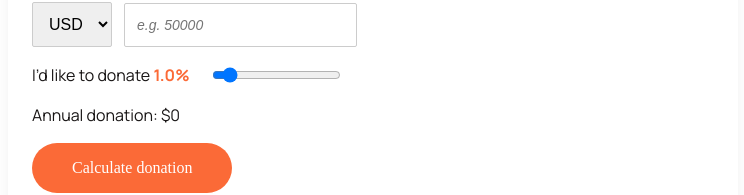
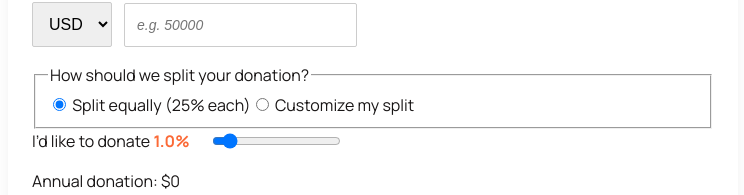
Before and after one commit to MatzAndersson/impact-calculator, a React (Vite) app in the folder impact-calculator-react/: page / in a window 1280 px wide. Shown: the part 163-358 px from the top of the page, without its empty margins (267-1011 px from the left). Built offline with nearby package versions, Linux system fonts and the light colour scheme.

Commit message:
Added toogle button for charities percentage allocation

```diff
--- a/impact-calculator-react/src/pages/ImpactCalculatorPage.jsx
+++ b/impact-calculator-react/src/pages/ImpactCalculatorPage.jsx
@@ -1,17 +1,25 @@
-import { useState, } from "react";
+import { useState } from "react";
 import useCalculatorInputs from "../hooks/useCalculatorInputs";
 import { InputTabs } from "../components/calculator/InputTabs";
 import { AnnualForm } from "../components/calculator/AnnualForm";
 import { MonthlyForm } from "../components/calculator/MonthlyForm";
 import { LifetimeForm } from "../components/calculator/LifetimeForm";
 import { CharityCards } from "../components/CharityCards";
+import { CHARITIES } from "../data/charityData";
 //import { ImpactSummary } from "../components/ImpactSummary";
 import pageStyles from "./ImpactCalculatorPage.module.css";
-
 
 export default function ImpactCalculatorPage() {
   const { inputs, update } = useCalculatorInputs();
   const [calculatedDonation, setCalculatedDonation] = useState(0);
+
+  const [mode, setMode] = useState("equal");
+  const [allocations, setAllocations] = useState(() =>
+    CHARITIES.reduce(
+      (acc, c) => ({ ...acc, [c.id]: 100 / CHARITIES.length }),
+      {}
+    )
+  );
 
   const handleCalculate = () => {
     let donation = 0;
@@ -24,8 +32,7 @@ export default function ImpactCalculatorPage() {
     } else if (inputs.mode === "lifetime") {
       const years = Math.max(0, inputs.retirementAge - inputs.currentAge);
       const r = Math.max(0.000001, inputs.growthRate / 100);
-      const earned =
-        (inputs.salaryNow * ((1 + r) ** years - 1)) / r;
+      const earned = (inputs.salaryNow * ((1 + r) ** years - 1)) / r;
       donation = earned * inputs.pledgePercent;
     }
 
@@ -40,13 +47,14 @@ export default function ImpactCalculatorPage() {
     });
 
   // 1) Pre-compute all three donation amounts
-  const annualDonation     = inputs.salaryNow * inputs.pledgePercent;
-  const monthlyDonation    = inputs.monthlyAmount;
-  const lifetimeDonation   = (() => {
+  const annualDonation = inputs.salaryNow * inputs.pledgePercent;
+  const monthlyDonation = inputs.monthlyAmount;
+  const lifetimeDonation = (() => {
     const years = Math.max(0, inputs.retirementAge - inputs.currentAge);
     const r = Math.max(0.000001, inputs.growthRate / 100);
-    return ((inputs.salaryNow * ((1 + r) ** years - 1)) / r)
-           * inputs.pledgePercent;
+    return (
+      ((inputs.salaryNow * ((1 + r) ** years - 1)) / r) * inputs.pledgePercent
+    );
   })();
 
   const monthlyAmount =
@@ -77,6 +85,38 @@ export default function ImpactCalculatorPage() {
             update={update}
           />
         </InputTabs>
+
+        <fieldset className={pageStyles.allocationToggle}>
+          <legend>How should we split your donation?</legend>
+          <label>
+            <input
+              type="radio"
+              value="equal"
+              checked={mode === "equal"}
+              onChange={() => {
+                setMode("equal");
+                setAllocations(
+                  CHARITIES.reduce(
+                    (acc, c) => ({ ...acc, [c.id]: 100 / CHARITIES.length }),
+                    {}
+                  )
+                );
+              }}
+            />{" "}
+            Split equally (25% each)
+          </label>
+
+          <label>
+            <input
+              type="radio"
+              value="custom"
+              checked={mode === "custom"}
+              onChange={() => setMode("custom")}
+            />{" "}
+            Customize my split
+          </label>
+        </fieldset>
+
         {/* ---------- slider OR monthly preview ---------- */}
         {(inputs.mode === "annual" || inputs.mode === "lifetime") && (
           <div className={pageStyles.rangeWrapper}>
@@ -136,7 +176,17 @@ export default function ImpactCalculatorPage() {
       </div>
 
       <>
-        <CharityCards annualDonation={calculatedDonation} />
+        <CharityCards
+          annualDonation={calculatedDonation}
+          allocations={allocations}
+          onAllocationChange={(id, pct) => {
+            setAllocations((prev) => ({
+              ...prev,
+              [id]: pct,
+            }));
+          }}
+          mode={mode}
+        />
       </>
     </section>
   );
```
